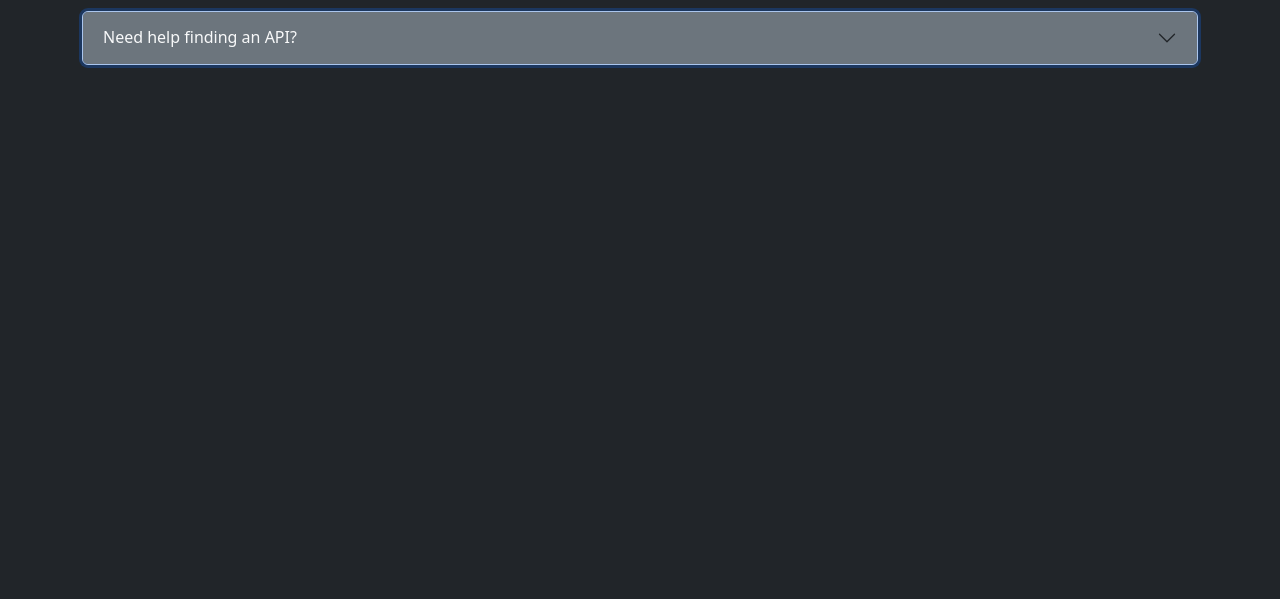
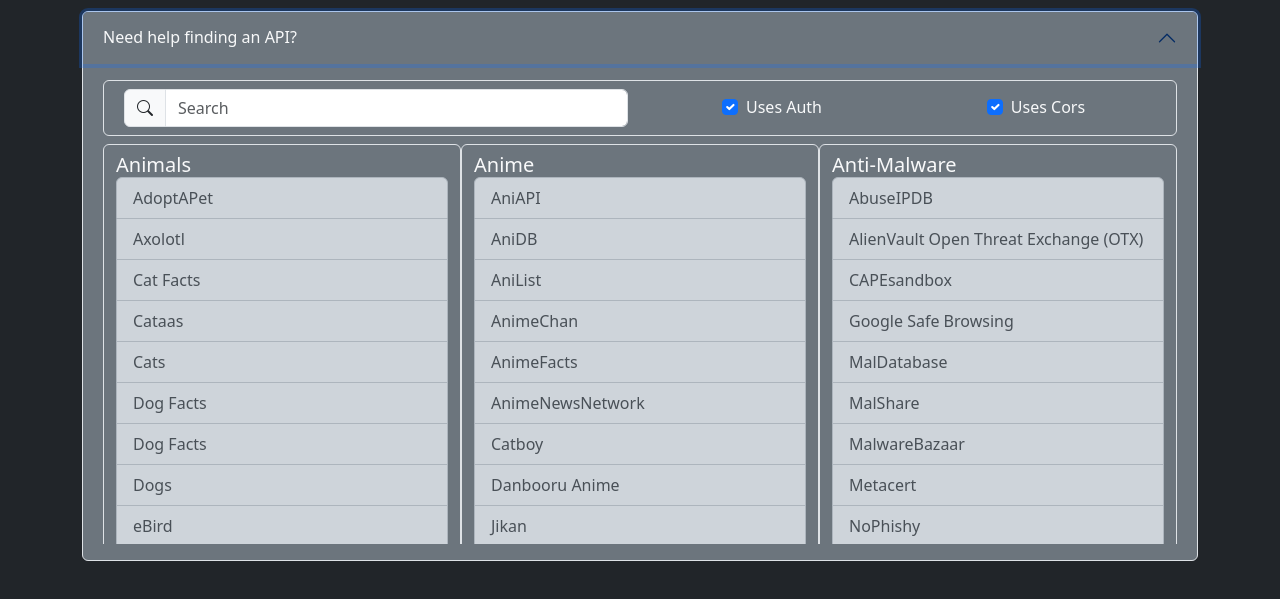
Before and after one commit to dah06a/api-visualizer, a website built with Parcel: page index.html in a window 1280 px wide. Both pictures are taken after a click on the button "Need help finding an API?". Shown: the part 69-668 px from the top of the page. Built offline with nearby package versions, Linux system fonts and the light colour scheme; no server answers.

Commit message:
Updated styling on API list and added links and tooltips

```diff
--- a/index.html
+++ b/index.html
@@ -33,25 +33,25 @@
                   Need help finding an API?
                 </button>
               </h2>
-              <div id="findApiCollapse" class="accordion-collapse collapse show" data-bs-parent="#findApiPare t">
+              <div id="findApiCollapse" class="accordion-collapse collapse" data-bs-parent="#findApiPare t">
                 <div class="accordion-body">
-                  <div class="container">
+                  <div class="container-fluid">
 
                     <!-- Search Tool Row -->
-                    <div class="row d-flex align-items-center text-light">
-                      <div class="col-12 col-sm-6">
+                    <div class="row d-flex align-items-center text-light border rounded p-2">
+                      <div class="col-12 col-sm-6 mb-2 mb-sm-0">
                         <div class="input-group">
                           <span class="input-group-text"><i class="bi bi-search"></i></span>
                           <input id="apiSearch" type="text" class="form-control" placeholder="Search">
                         </div>
                       </div>
-                      <div class="col-12 col-sm-3">
+                      <div class="col-6 col-sm-3 d-flex justify-content-center">
                         <div class="form-check">
                           <input class="form-check-input" type="checkbox" value="authCheck" id="authCheck" checked>
                           <label class="form-check-label" for="authCheck">Uses Auth</label>
                         </div>
                       </div>
-                      <div class="col-12 col-sm-3">
+                      <div class="col-6 col-sm-3 d-flex justify-content-center">
                         <div class="form-check">
                           <input class="form-check-input" type="checkbox" value="corsCheck" id="corsCheck" checked>
                           <label class="form-check-label" for="corsCheck">Uses Cors</label>
@@ -60,7 +60,7 @@
                     </div>
 
                     <!-- Api List Row -->
-                    <div class="row mt-2 text-light" id="apiListRow">
+                    <div class="row mt-2 text-light" id="apiListRow" style="max-height: 50vh; overflow-y: scroll;">
 
                     </div>
 
--- a/index.js
+++ b/index.js
@@ -51,11 +51,22 @@
     const isCategoryInApiList = updatedApiList.filter(api => api.Category === category).length;
     if (isCategoryInApiList) {
       const categoryCol = document.createElement('div');
-      categoryCol.classList.add('col', 'border', 'rounded');
-      categoryCol.textContent = category;
+      categoryCol.classList.add(
+        'col-12',
+        'col-sm-6',
+        'col-md-4',
+        'border',
+        'rounded',
+        'py-2'
+      );
 
-      const categoryList = document.createElement('ul');
+      const categoryTitle = document.createElement('h5');
+      categoryTitle.textContent = category;
+      categoryCol.appendChild(categoryTitle);
+
+      const categoryList = document.createElement('div');
       categoryList.setAttribute('data-categoryName', category);
+      categoryList.classList.add('list-group');
 
       categoryCol.appendChild(categoryList);
       apiListRow.appendChild(categoryCol);
@@ -63,9 +74,13 @@
   }
 
   for (const api of updatedApiList) {
-    const apiTitle = document.createElement('li');
-    apiTitle.textContent = api.API;
-    document.querySelector(`ul[data-categoryName="${api.Category}"]`).appendChild(apiTitle);
+    const apiItem = document.createElement('a');
+    apiItem.classList.add('list-group-item', 'list-group-item-action', 'list-group-item-dark');
+    apiItem.setAttribute('href', api.Link);
+    apiItem.setAttribute('target', '_blank');
+    apiItem.setAttribute('title', api.Description);
+    apiItem.textContent = api.API;
+    document.querySelector(`div[data-categoryName="${api.Category}"]`).appendChild(apiItem);
   }
 
 
```
